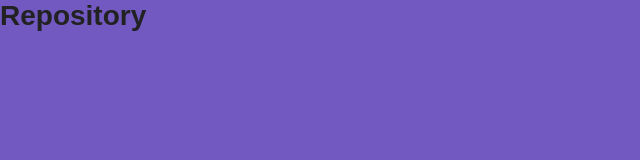
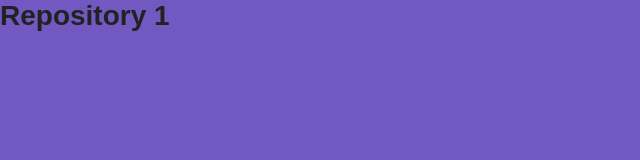
Before and after one commit to macmessa/study, a React (Create React App) app in the folder Rocketseat/GoStack-7/modulo05/: page /repository/1 in a window 1280 px wide. Shown: the top 160 px of the page, without its empty margins (0-640 px from the left). Built offline with nearby package versions, Linux system fonts and the light colour scheme; the HTML template or start-up script is replaced by a standard one.

Commit message:
feat: link component to acess another one

```diff
--- a/Rocketseat/GoStack-7/modulo05/src/pages/Main/index.js
+++ b/Rocketseat/GoStack-7/modulo05/src/pages/Main/index.js
@@ -1,5 +1,6 @@
 import React, { Component } from 'react';
 import { FaGithubAlt, FaPlus, FaSpinner } from 'react-icons/fa';
+import { Link } from 'react-router-dom';
 
 import api from '../../services/api';
 import { Container, Form, SubmitButton, List } from './styles';
@@ -82,7 +83,9 @@
           {repositories.map(repository => (
             <li key={repository.name}>
               <span>{repository.name}</span>
-              <a href="">Detalhes</a>
+              <Link to={`/repository/${encodeURIComponent(repository.name)}`}>
+                Detalhes
+              </Link>
             </li>
           ))}
         </List>
--- a/Rocketseat/GoStack-7/modulo05/src/pages/Repository/index.js
+++ b/Rocketseat/GoStack-7/modulo05/src/pages/Repository/index.js
@@ -1,7 +1,6 @@
 import React from 'react';
-
 // import { Container } from './styles';
 
-export default function Repository() {
-  return <h1>Repository</h1>;
+export default function Repository({ match }) {
+  return <h1>Repository {decodeURIComponent(match.params.repository)}</h1>;
 }
--- a/Rocketseat/GoStack-7/modulo05/src/routes.js
+++ b/Rocketseat/GoStack-7/modulo05/src/routes.js
@@ -9,7 +9,7 @@
     <BrowserRouter>
       <Switch>
         <Route path={['/', '/main']} exact component={Main} />
-        <Route path="/repository" component={Repository} />
+        <Route path="/repository/:repository" component={Repository} />
       </Switch>
     </BrowserRouter>
   );
```
